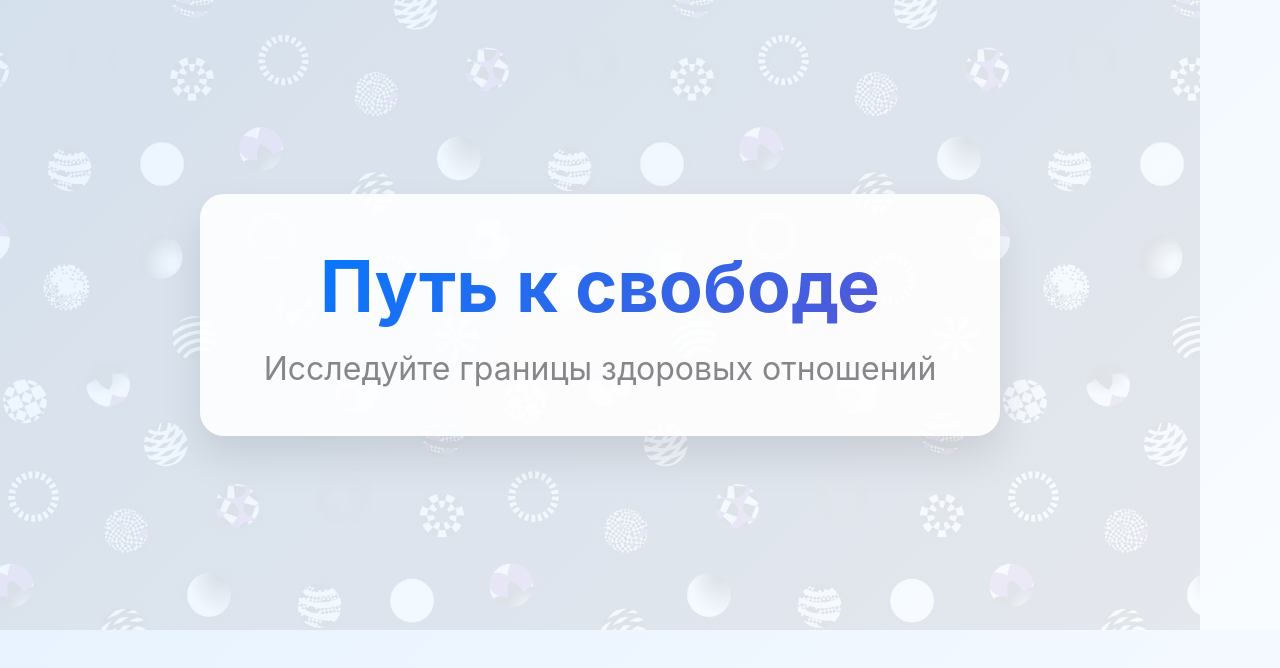
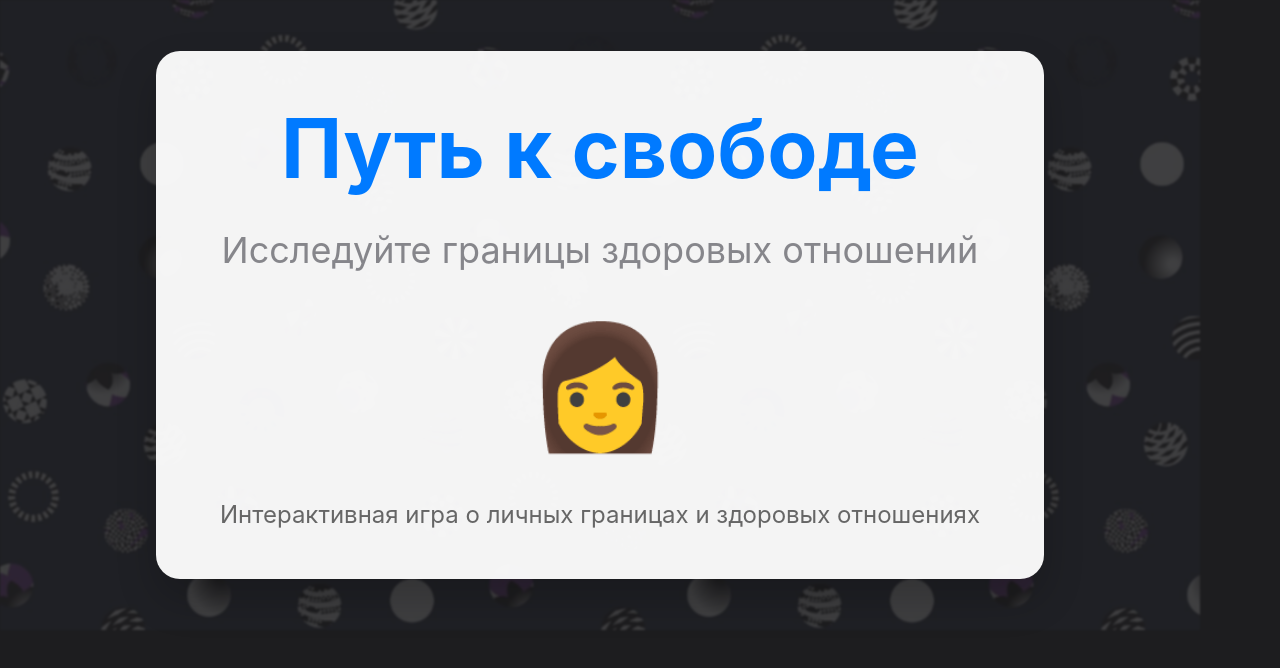
Before and after one commit to rickytickytavylm/GAMEs, a plain HTML site: page preview.html in a window 1280 px wide. Drawn offline with Linux system fonts and the light colour scheme.

Commit message:
Update preview template with game-like design

```diff
--- a/preview.html
+++ b/preview.html
@@ -8,7 +8,7 @@
             padding: 0;
             width: 1200px;
             height: 630px;
-            background: linear-gradient(135deg, #E8F3FF, #F9FCFF);
+            background: #1d1d1f;
             display: flex;
             flex-direction: column;
             justify-content: center;
@@ -27,32 +27,46 @@
             height: 100%;
             background: url('photo_2024-12-09_00-58-08.jpg') repeat;
             background-size: 500px auto;
-            opacity: 0.1;
+            opacity: 0.15;
+            filter: blur(1px);
         }
 
         .content {
             position: relative;
             z-index: 1;
             text-align: center;
-            background: rgba(255, 255, 255, 0.9);
+            background: rgba(255, 255, 255, 0.95);
             padding: 3rem 4rem;
             border-radius: 24px;
-            box-shadow: 0 20px 40px rgba(0, 0, 0, 0.1);
+            box-shadow: 0 20px 40px rgba(0, 0, 0, 0.2);
+            max-width: 90%;
         }
 
         h1 {
-            font-size: 72px;
-            margin: 0 0 20px 0;
-            background: linear-gradient(135deg, #007AFF, #5856D6);
-            -webkit-background-clip: text;
-            -webkit-text-fill-color: transparent;
+            font-size: 82px;
+            margin: 0 0 30px 0;
+            color: #007AFF;
+            font-weight: 700;
         }
 
-        p {
-            font-size: 32px;
+        .subtitle {
+            font-size: 36px;
             color: #86868b;
+            margin: 0 0 40px 0;
+            font-weight: 400;
+        }
+
+        .description {
+            font-size: 24px;
+            color: #666;
             margin: 0;
             max-width: 800px;
+            line-height: 1.4;
+        }
+
+        .character {
+            font-size: 120px;
+            margin: 40px 0;
         }
     </style>
 </head>
@@ -60,7 +74,9 @@
     <div class="background"></div>
     <div class="content">
         <h1>Путь к свободе</h1>
-        <p>Исследуйте границы здоровых отношений</p>
+        <p class="subtitle">Исследуйте границы здоровых отношений</p>
+        <div class="character">👩</div>
+        <p class="description">Интерактивная игра о личных границах и здоровых отношениях</p>
     </div>
 </body>
 </html>
```
